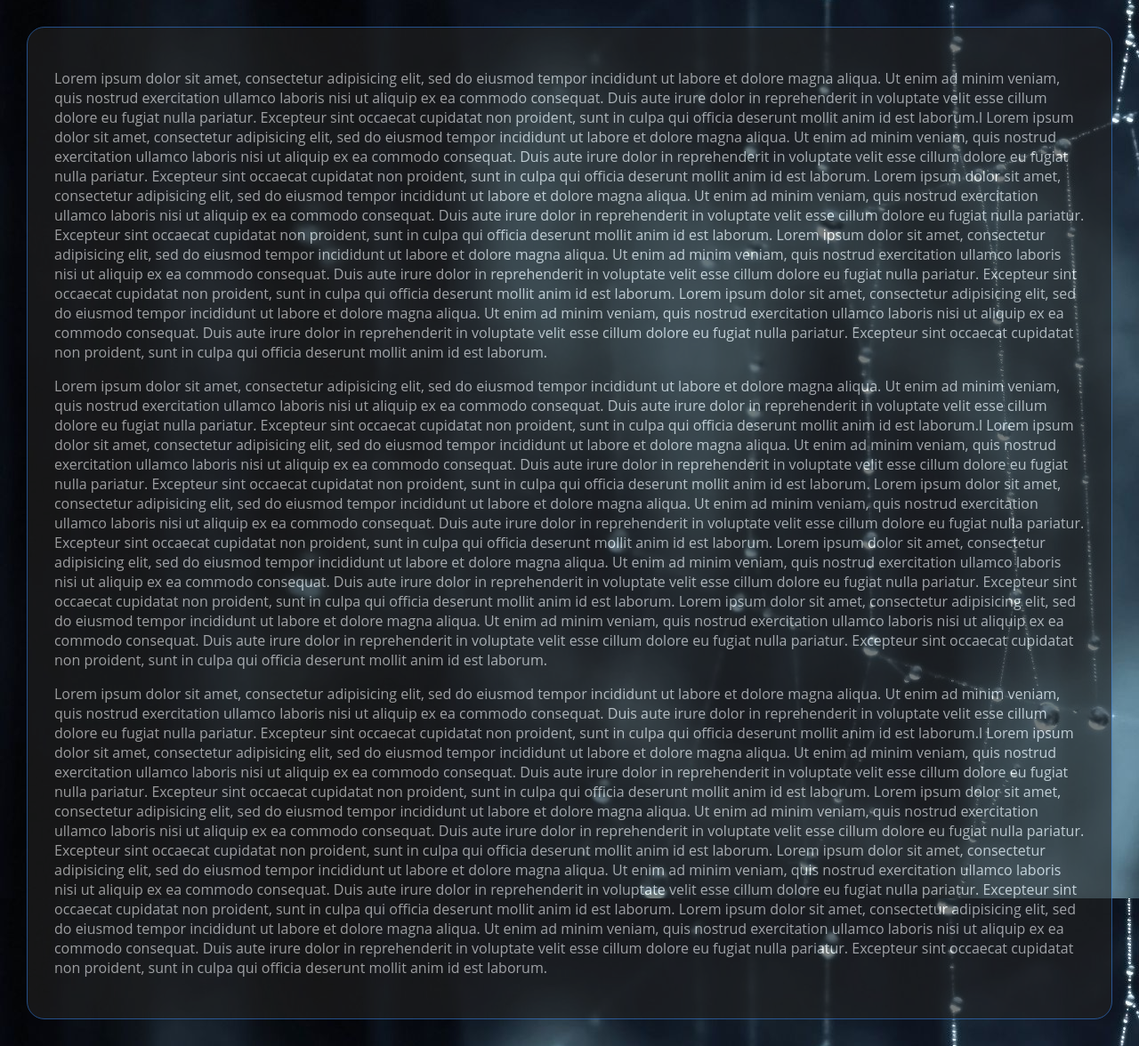
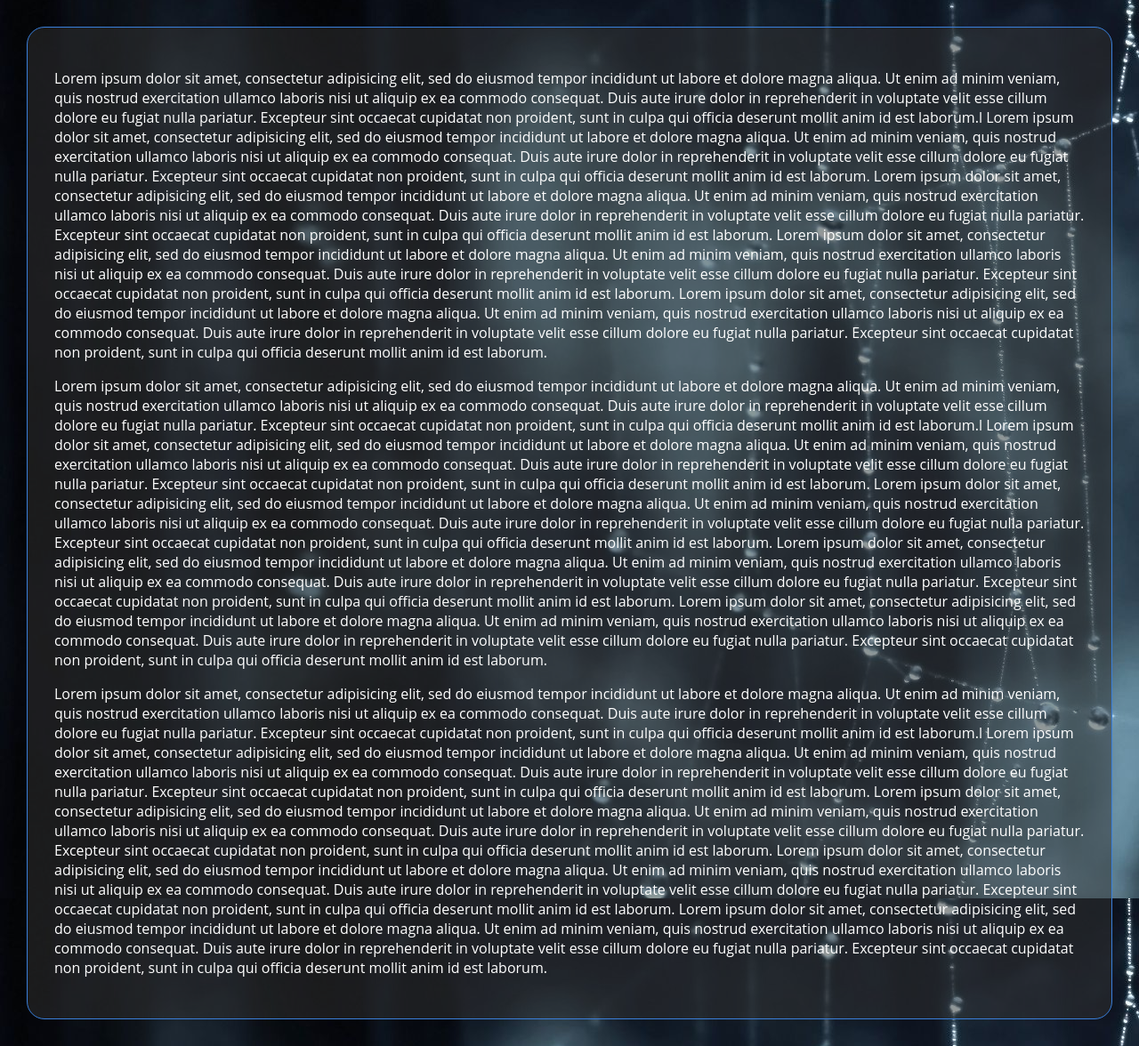
Before and after one commit to komlanvi/Ovrclock-Website, a PHP site: page /home.php in a window 1280 px wide. Shown: the part 70-1246 px from the top of the page at 89% size. Run offline with PHP 8.4, Linux system fonts and the light colour scheme.

Commit message:
RGBa <= opacity

```diff
--- a/home.php
+++ b/home.php
@@ -1,7 +1,7 @@
 <!DOCTYPE html>
 <html>
 	<head>
-		<!--<meta http-equiv="refresh" content="3">-->
+		<meta http-equiv="refresh" content="3">
 		<meta charset="utf-8">
 		<title>Ovrclock Official Website</title>
 		<link rel="stylesheet" href="vue/css/navbar.css">
--- a/vue/css/global.css
+++ b/vue/css/global.css
@@ -10,8 +10,7 @@ body,html{
 	margin: 30px;
 	padding: 30px;
 	color: #fff;
-	background-color: #222;
-	opacity: 0.6;
+	background-color: rgba(50, 50, 50, 0.5);
 	border: 1px solid #397FDB;
 	border-radius: 20px 20px;
 
--- a/vue/css/navbar.css
+++ b/vue/css/navbar.css
@@ -74,6 +74,7 @@
 .nav-sub{
 	padding: 20px;
 
+
 }
 
 .nav-sub ul {
```
